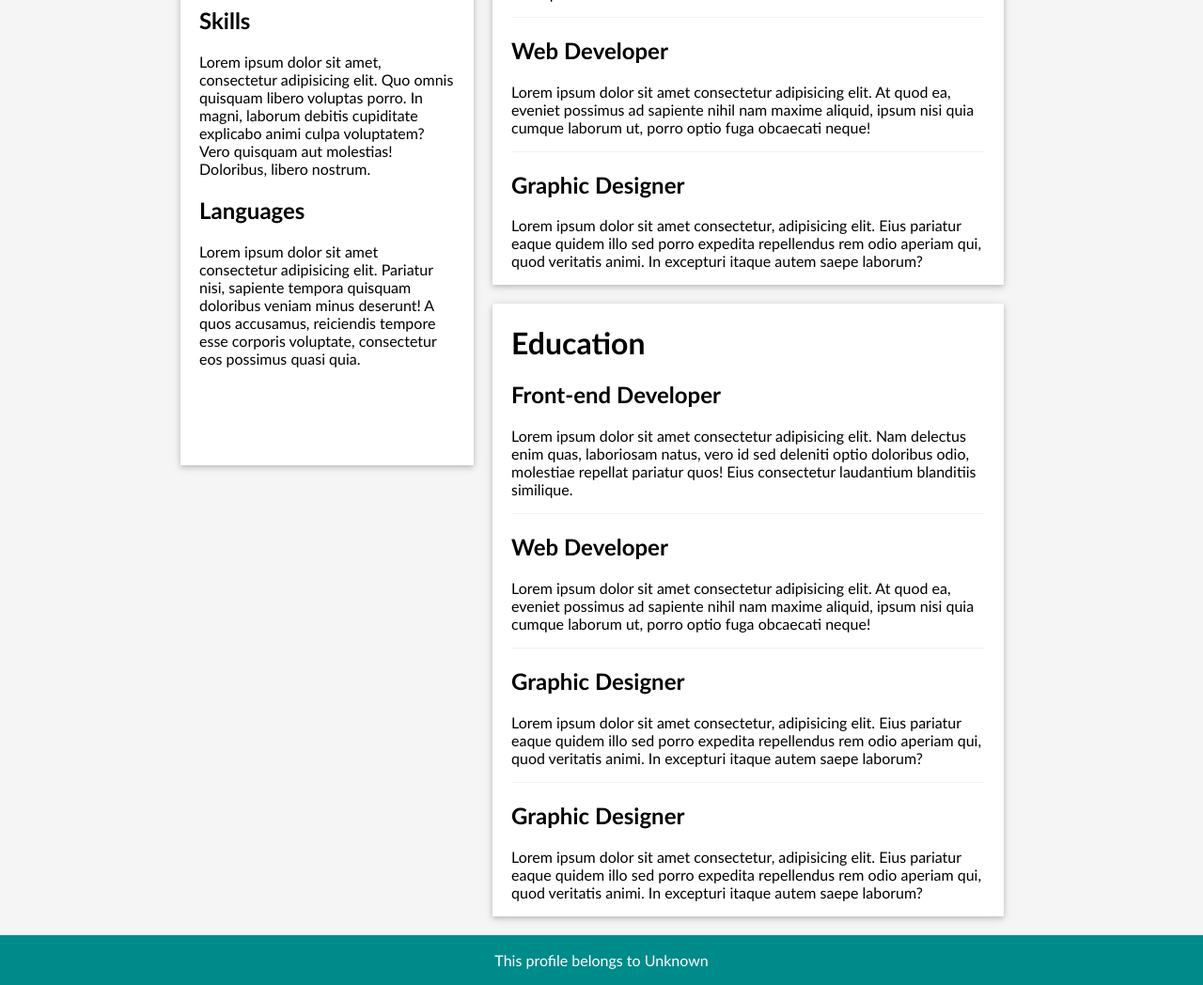
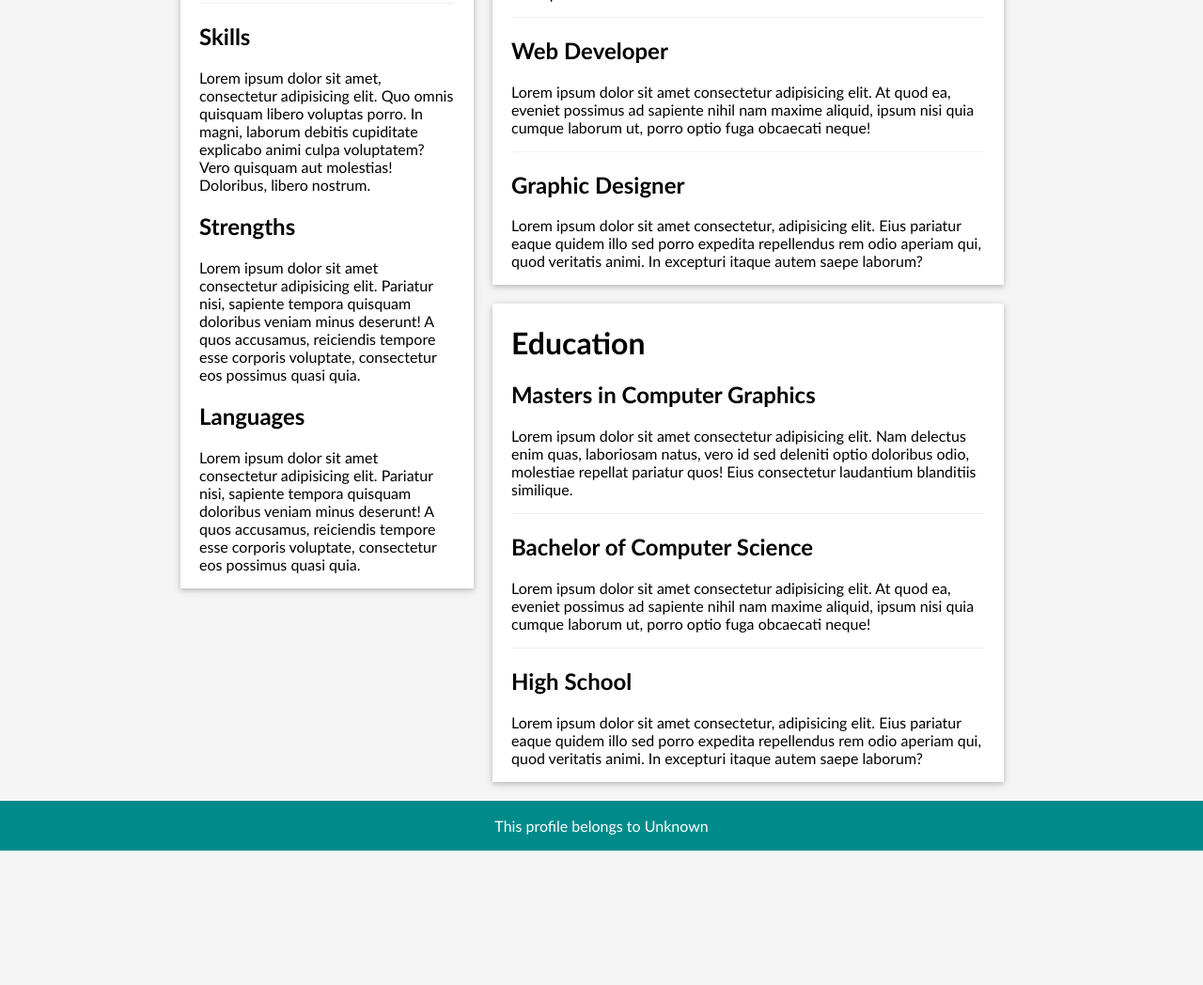
Before and after one commit to mahendra-gangurde/UI-Demo, a plain HTML site: page Flex-Box/index.html in a window 1280 px wide. Shown: the part 225-1273 px from the top of the page at 94% size. After the commit the page ends 1130 px from the top, so only its background shows below. Drawn offline with Linux system fonts and the light colour scheme.

Commit message:
Update index.html

```diff
--- a/Flex-Box/index.html
+++ b/Flex-Box/index.html
@@ -10,7 +10,7 @@
 </head>
 
 <body>
-    <div class="container">
+    <div class="container scrollable-element">
         <div class="left-container bg-white">
             <div id="profile">
 
@@ -23,12 +23,22 @@
                         amet distinctio nesciunt rem.
                     </p>
                 </div>
+                <hr>
                 <div id="skills">
                     <h2>Skills</h2>
                     <p>Lorem ipsum dolor sit amet, consectetur adipisicing elit. Quo omnis quisquam libero voluptas
                         porro. In magni, laborum debitis cupiditate explicabo animi culpa voluptatem? Vero quisquam
                         aut
                         molestias! Doloribus, libero nostrum.</p>
+                </div>
+
+                <div id="strengths">
+                    <h2>Strengths</h2>
+                    <p>Lorem ipsum dolor sit amet consectetur adipisicing elit. Pariatur nisi, sapiente tempora
+                        quisquam
+                        doloribus veniam minus deserunt! A quos accusamus, reiciendis tempore esse corporis
+                        voluptate,
+                        consectetur eos possimus quasi quia.</p>
                 </div>
                 <div id="languages">
                     <h2>Languages</h2>
@@ -38,8 +48,6 @@
                         voluptate,
                         consectetur eos possimus quasi quia.</p>
                 </div>
-
-
             </div>
         </div>
         <div class="right-container bg-white">
@@ -69,29 +77,24 @@
             <div id="education">
                 <h1>Education</h1>
                 <div id="edu1">
-                    <h2>Front-end Developer</h2>
+                    <h2>Masters in Computer Graphics</h2>
                     <p>Lorem ipsum dolor sit amet consectetur adipisicing elit. Nam delectus enim quas, laboriosam
                         natus, vero id sed deleniti optio doloribus odio, molestiae repellat pariatur quos! Eius
                         consectetur laudantium blanditiis similique.</p>
                 </div>
                 <div id="edu2">
-                    <h2>Web Developer</h2>
+                    <h2>Bachelor of Computer Science</h2>
                     <p>Lorem ipsum dolor sit amet consectetur adipisicing elit. At quod ea, eveniet possimus ad
                         sapiente nihil nam maxime aliquid, ipsum nisi quia cumque laborum ut, porro optio fuga
                         obcaecati neque!</p>
                 </div>
                 <div id="edu3">
-                    <h2>Graphic Designer</h2>
+                    <h2>High School</h2>
                     <p>Lorem ipsum dolor sit amet consectetur, adipisicing elit. Eius pariatur eaque quidem illo sed
                         porro expedita repellendus rem odio aperiam qui, quod veritatis animi. In excepturi itaque
                         autem saepe laborum?</p>
                 </div>
-                <div id="edu3">
-                    <h2>Graphic Designer</h2>
-                    <p>Lorem ipsum dolor sit amet consectetur, adipisicing elit. Eius pariatur eaque quidem illo sed
-                        porro expedita repellendus rem odio aperiam qui, quod veritatis animi. In excepturi itaque
-                        autem saepe laborum?</p>
-                </div>
+
             </div>
         </div>
     </div>
```
Lines whose indentation alone changed are shown as unchanged.
